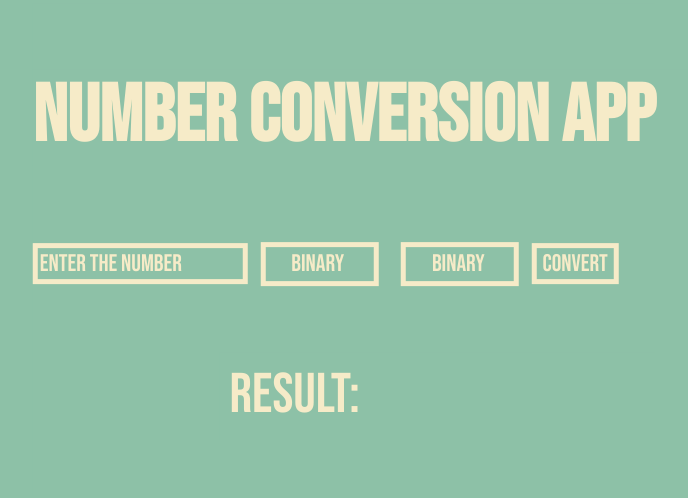
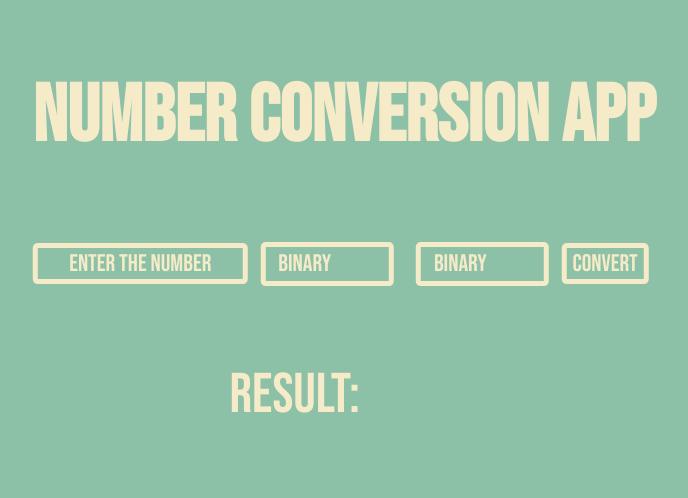
Before and after one commit to aaravzer/aaravzer.github.com, a plain HTML site: page index.html in a window 1280 px wide. Shown: the part 151-649 px from the top of the page, without its empty margins (296-984 px from the left). Drawn offline with Linux system fonts and the light colour scheme.

Commit message:
Update index.html

```diff
--- a/index.html
+++ b/index.html
@@ -28,19 +28,26 @@
         select {
           position: justify;
           padding: 3px;
-          text-indent: 23px;
+          text-indent: 10px;
           font-size: 150%;
           border: 5px solid #F6EBC8;
           margin: 10px;
           -webkit-appearance: none;
            -webkit-appearance: none;
+             border-radius: 5px;
+
 
         }
-        option, input {
+        option, input, optgroup {
           font-size: 150%;
            border: 5px solid #F6EBC8;
+             border-radius: 5px;
+             position: relative;
+
         }
         ::placeholder {
+          text-align: center;
+
           color: #F6EBC8;
         }
       </style>
@@ -75,14 +82,18 @@
     <h2>Number Conversion App</h2>
     <input type="text" id="number" placeholder="Enter the number"/>
     <select id="from">
+      <optgroup>
       <option value="binary">Binary</option>
       <option value="decimal">Decimal</option>
       <option value="hexadecimal">Hexadecimal</option>
+      <optgroup>
     </select>
     <select id="to">
+      <optgroup>
       <option value="binary">Binary</option>
       <option value="decimal">Decimal</option>
       <option value="hexadecimal">Hexadecimal</option>
+      <optgroup>
     </select>
     <input type="button" value="Convert" onclick="convertNumber()"/>
     <p>Result: <span id="result"></span></p>
```
